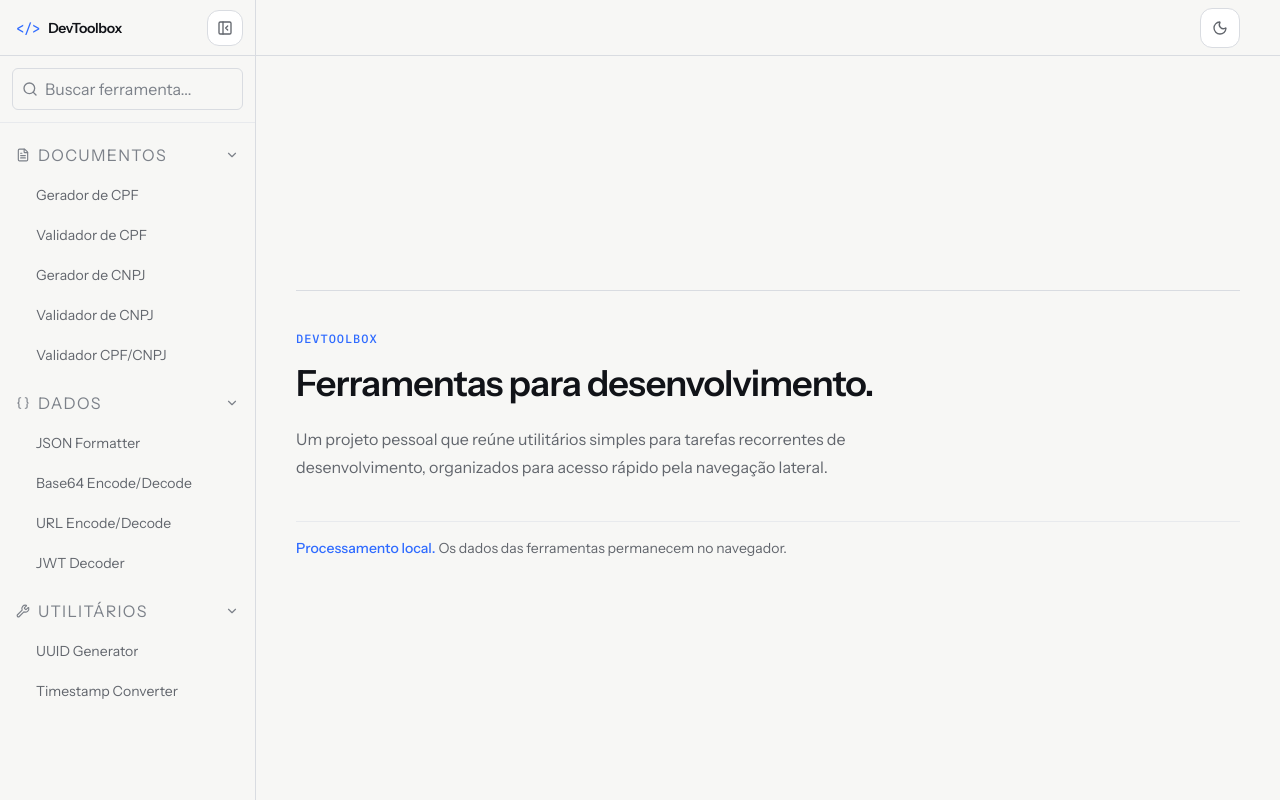
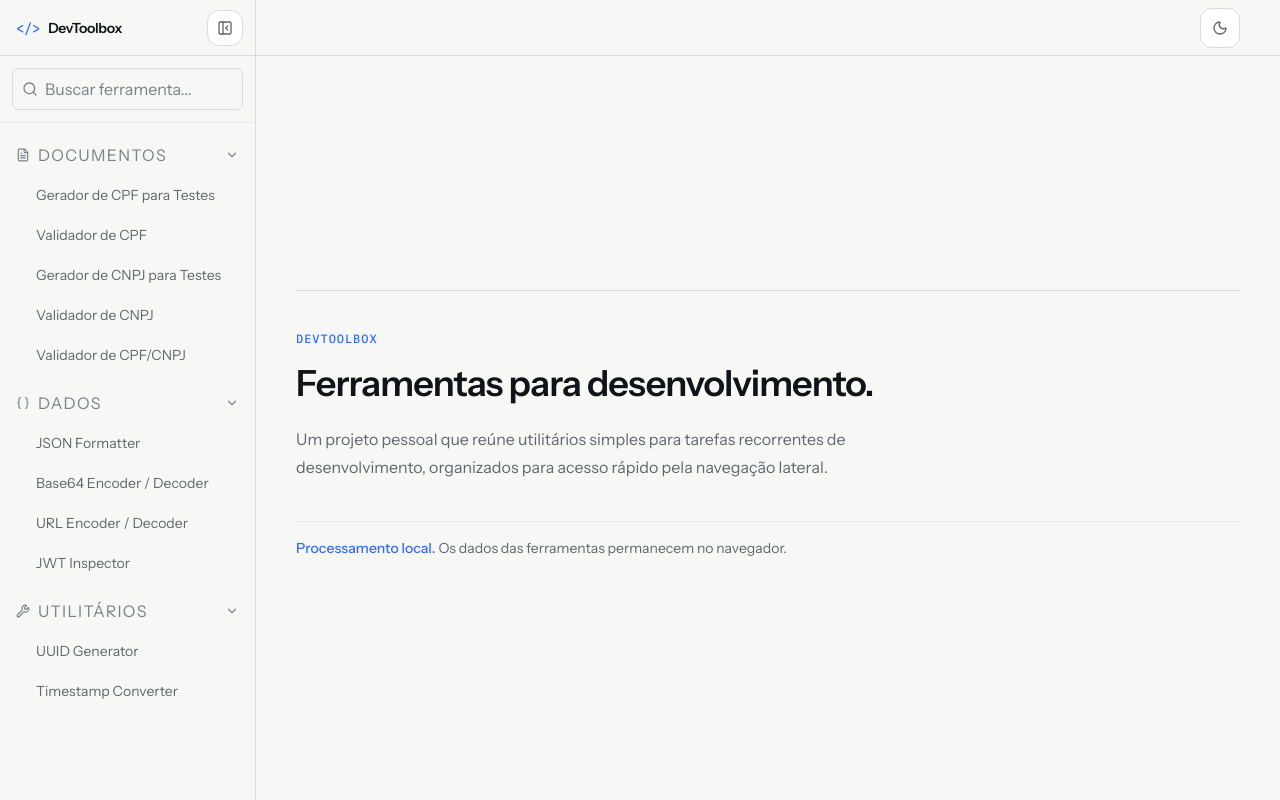
Before and after one commit to GabrielGuilhermess/dev-toolbox, a React (Vite) app: page / in a window 1280 px wide. Built offline with nearby package versions, Linux system fonts and the light colour scheme.

Commit message:
refactor(navigation): clarify tool naming and purpose

```diff
--- a/src/shared/constants/toolRegistry.ts
+++ b/src/shared/constants/toolRegistry.ts
@@ -15,8 +15,8 @@ import type { ToolMeta } from '@/shared/types';
 export const toolRegistry: ToolMeta[] = [
   {
     id: 'cpf-generator',
-    name: 'Gerador de CPF',
-    description: 'Gera números de CPF válidos para uso em testes e desenvolvimento.',
+    name: 'Gerador de CPF para Testes',
+    description: 'Gera dados sintéticos de CPF para desenvolvimento e QA.',
     category: 'documents',
     path: '/cpf-generator',
     icon: FileText,
@@ -24,15 +24,15 @@ export const toolRegistry: ToolMeta[] = [
   {
     id: 'cpf-validator',
     name: 'Validador de CPF',
-    description: 'Valida números de CPF informados pelo usuário.',
+    description: 'Valida formato e dígitos verificadores de CPF.',
     category: 'documents',
     path: '/cpf-validator',
     icon: ShieldCheck,
   },
   {
     id: 'cnpj-generator',
-    name: 'Gerador de CNPJ',
-    description: 'Gera números de CNPJ válidos para ambientes de teste.',
+    name: 'Gerador de CNPJ para Testes',
+    description: 'Gera dados sintéticos de CNPJ para desenvolvimento e QA.',
     category: 'documents',
     path: '/cnpj-generator',
     icon: Building2,
@@ -40,15 +40,15 @@ export const toolRegistry: ToolMeta[] = [
   {
     id: 'cnpj-validator',
     name: 'Validador de CNPJ',
-    description: 'Valida números de CNPJ de forma simples e direta.',
+    description: 'Valida formato e dígitos verificadores de CNPJ.',
     category: 'documents',
     path: '/cnpj-validator',
     icon: ShieldCheck,
   },
   {
     id: 'cpf-cnpj-validator',
-    name: 'Validador CPF/CNPJ',
-    description: 'Valida documentos CPF e CNPJ em uma única ferramenta.',
+    name: 'Validador de CPF/CNPJ',
+    description: 'Detecta o tipo e valida formato e dígitos verificadores.',
     category: 'documents',
     path: '/cpf-cnpj-validator',
     icon: BadgeCheck,
@@ -56,31 +56,31 @@ export const toolRegistry: ToolMeta[] = [
   {
     id: 'json-formatter',
     name: 'JSON Formatter',
-    description: 'Formata, valida e minifica JSON de forma estruturada.',
+    description: 'Formata, valida e minifica JSON.',
     category: 'data',
     path: '/json-formatter',
     icon: Braces,
   },
   {
     id: 'base64-codec',
-    name: 'Base64 Encode/Decode',
-    description: 'Codifica e decodifica textos em Base64 com suporte a UTF-8.',
+    name: 'Base64 Encoder / Decoder',
+    description: 'Codifica e decodifica texto em Base64 localmente.',
     category: 'data',
     path: '/base64',
     icon: Binary,
   },
   {
     id: 'url-codec',
-    name: 'URL Encode/Decode',
-    description: 'Codifica e decodifica valores para URL.',
+    name: 'URL Encoder / Decoder',
+    description: 'Codifica e decodifica componentes de URL.',
     category: 'data',
     path: '/url-codec',
     icon: Link,
   },
   {
     id: 'jwt-decoder',
-    name: 'JWT Decoder',
-    description: 'Decodifica tokens JWT para inspeção rápida do conteúdo.',
+    name: 'JWT Inspector',
+    description: 'Inspeciona header, payload e metadados de tokens JWT localmente.',
     category: 'data',
     path: '/jwt-decoder',
     icon: KeyRound,
@@ -88,7 +88,7 @@ export const toolRegistry: ToolMeta[] = [
   {
     id: 'uuid-generator',
     name: 'UUID Generator',
-    description: 'Gera identificadores UUID para uso em desenvolvimento.',
+    description: 'Gera UUIDs para desenvolvimento e testes.',
     category: 'utilities',
     path: '/uuid-generator',
     icon: Hash,
@@ -96,7 +96,7 @@ export const toolRegistry: ToolMeta[] = [
   {
     id: 'timestamp-converter',
     name: 'Timestamp Converter',
-    description: 'Converte timestamps entre formatos comuns.',
+    description: 'Converte timestamps Unix e datas legíveis.',
     category: 'utilities',
     path: '/timestamp',
     icon: Clock3,
```
